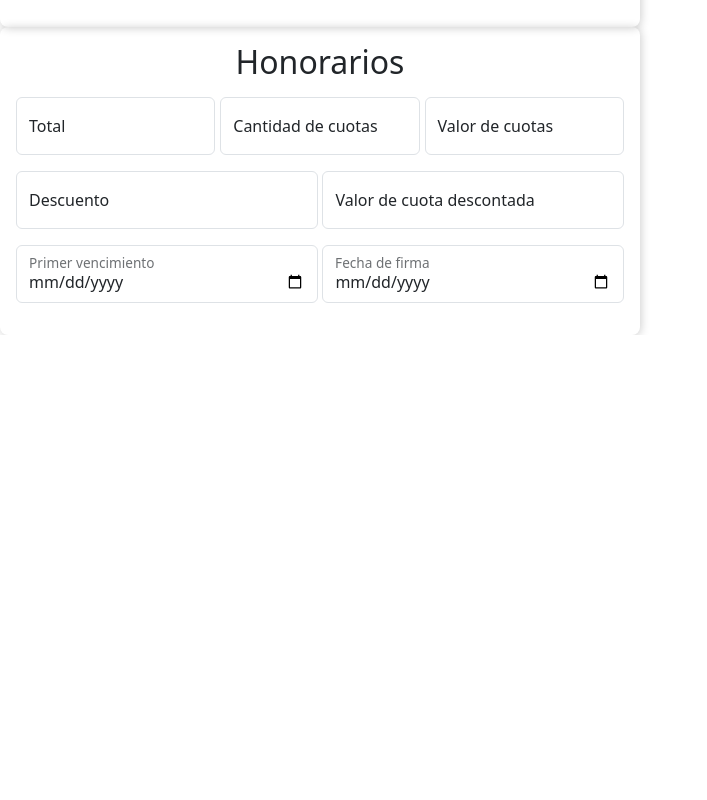
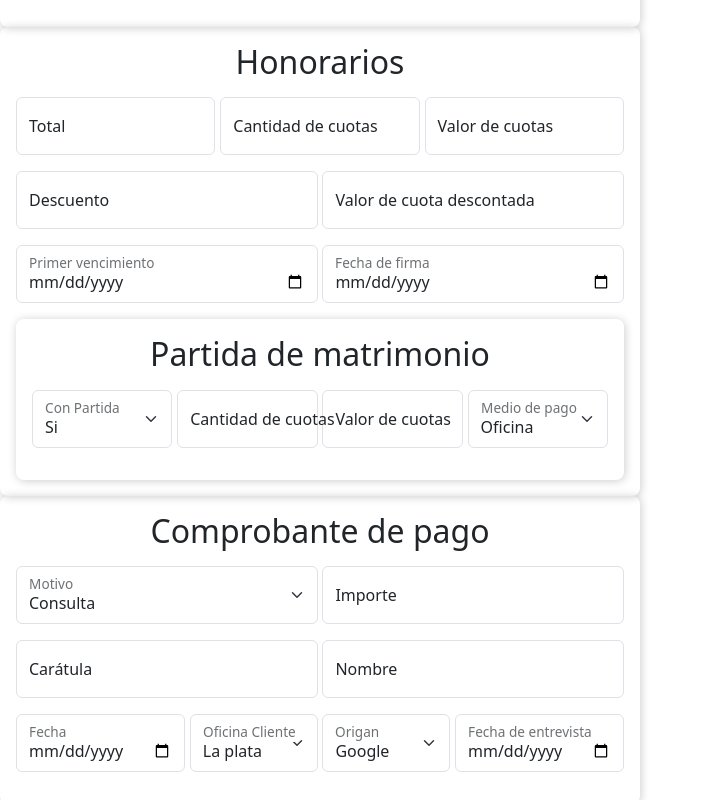
Before and after one commit to SirNando/webdev-tdv-accessonline, a React (Vite) app in the folder react/: page / in a window 1280 px wide. Shown: the part 2181-2981 px from the top of the page, without its empty margins (0-707 px from the left). Before the commit the page ends 2516 px from the top, so only its background shows below. Built offline with nearby package versions, Linux system fonts and the light colour scheme.

Commit message:
Finished building forms

```diff
--- a/react/src/views/Form.jsx
+++ b/react/src/views/Form.jsx
@@ -3,6 +3,7 @@ import ParteDemandada from "./includes/ParteDemandada";
 import Escritos from "./includes/Escritos";
 import DatosDelMatrimonio from "./includes/DatosMatrimonio";
 import Honorarios from "./includes/Honorarios";
+import Comprobante from "./includes/Comprobante";
 
 const Form = () => {
   return (
@@ -12,6 +13,7 @@ const Form = () => {
       <Escritos></Escritos>
       <DatosDelMatrimonio></DatosDelMatrimonio>
       <Honorarios></Honorarios>
+      <Comprobante></Comprobante>
     </>
   );
 };
--- a/react/src/views/UI/Checkbox.jsx
+++ b/react/src/views/UI/Checkbox.jsx
@@ -0,0 +1,8 @@
+import { Form } from "react-bootstrap";
+
+const Checkbox = (props) => {
+  const label = props.label;
+  return <Form.Check type="checkbox" id={`default-checkbox`} label={label} />;
+};
+
+export default Checkbox;
--- a/react/src/views/includes/Comprobante.jsx
+++ b/react/src/views/includes/Comprobante.jsx
@@ -0,0 +1,46 @@
+import Input from "../UI/Input";
+import Section from "../UI/Section";
+import SectionGroup from "../UI/SectionGroup";
+import Select from "../UI/Select";
+
+const Comprobante = () => {
+  const motivoOptions = [
+    { label: "Consulta", value: "consulta" },
+    { label: "Cuota", value: "cuota" },
+  ];
+
+  const oficinaClienteOptions = [
+    { label: "La plata", value: "la plata" },
+    { label: "San Miguel", value: "sanmiguel" },
+    { label: "Morón", value: "moron" },
+  ];
+  const origenOptions = [
+    { label: "Google", value: "google" },
+    { label: "Crónica", value: "cronica" },
+    ,
+    { label: "Facebook", value: "facebook" },
+  ];
+  return (
+    <Section title="Comprobante de pago">
+      <SectionGroup>
+        <Select options={motivoOptions} label="Motivo"></Select>
+        <Input label="Importe"></Input>
+      </SectionGroup>
+      <SectionGroup>
+        <Input label="Carátula"></Input>
+        <Input label="Nombre"></Input>
+      </SectionGroup>
+      <SectionGroup>
+        <Input label="Fecha" type="date"></Input>
+        <Select
+          options={oficinaClienteOptions}
+          label="Oficina Cliente"
+        ></Select>
+        <Select options={origenOptions} label="Origan"></Select>
+        <Input label="Fecha de entrevista" type="date"></Input>
+      </SectionGroup>
+    </Section>
+  );
+};
+
+export default Comprobante;
--- a/react/src/views/includes/Honorarios.jsx
+++ b/react/src/views/includes/Honorarios.jsx
@@ -1,8 +1,20 @@
 import Section from "../UI/Section";
 import Input from "../UI/Input";
 import SectionGroup from "../UI/SectionGroup";
+import Checkbox from "../UI/Checkbox";
+import Select from "../UI/Select";
 
 const Honorarios = () => {
+  const medioDePagoOptions = [
+    { label: "Oficina", value: "oficina" },
+    { label: "Mercado Pago", value: "mp" },
+  ];
+
+  const partidaOptions = [
+    { label: "Si", value: true },
+    { label: "No", value: false },
+  ];
+
   return (
     <Section title="Honorarios">
       <SectionGroup>
@@ -18,8 +30,16 @@ const Honorarios = () => {
         <Input label="Primer vencimiento" type="date"></Input>
         <Input label="Fecha de firma" type="date"></Input>
       </SectionGroup>
+      <Section title="Partida de matrimonio">
+        <SectionGroup>
+          <Select options={partidaOptions} label="Con Partida"></Select>
+          <Input label="Cantidad de cuotas"></Input>
+          <Input label="Valor de cuotas"></Input>
+          <Select options={medioDePagoOptions} label="Medio de pago"></Select>
+        </SectionGroup>
       </Section>
-    )
-}
+    </Section>
+  );
+};
 
 export default Honorarios;
```
Lines whose indentation alone changed are shown as unchanged.
